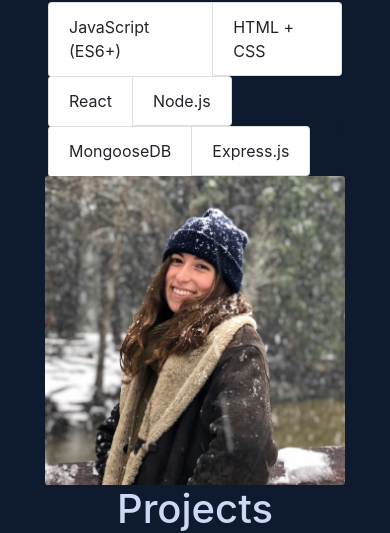
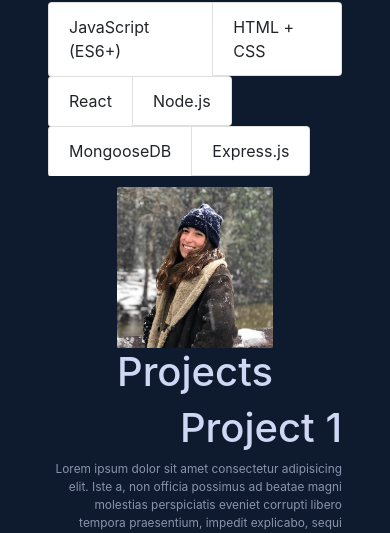
Before and after one commit to capetillo/carolina-portfolio, a React (Create React App) app: page / in a window 390 px wide. Shown: the part 929-1462 px from the top of the page. Built offline with nearby package versions, Linux system fonts and the light colour scheme.

Commit message:
centers photo on both phone view and screen view

```diff
--- a/src/App.css
+++ b/src/App.css
@@ -1,20 +1,19 @@
 * {
   background: rgb(14, 26, 45);
 }
-.aboutMe {
-  display: flex;
-  justify-content: space-between;
-}
+
 
 .photo {
   text-align: center;
+
 }
 
 .caro {
   display: inline-block;
-  width: 300px;
+  width: 40vw;
   align-content: center;
   border-radius: 1%;
+  margin-top: 3vw;
 }
 
 
--- a/src/App.js
+++ b/src/App.js
@@ -26,14 +26,17 @@ export default class App extends Component {
       <Navigation/>
       <AboutMe />
         <Row >
+
           <Col sm={12} md={6}>
             <About />
           </Col>
-          <Col sm={12} md={6} className="align-self-center">
+
+          <Col sm={12} md={6} className="justify-self-md-center">
             <div className="photo">
             <img src={carolina} alt="Carolina, me, the creator of this portfolio" className="caro"/>
             </div>
           </Col>
+
         </Row>
       <ProjectsHeader />
       <Projects />
--- a/src/components/Projects/Projects.css
+++ b/src/components/Projects/Projects.css
@@ -1,5 +1,6 @@
 .placeholder1, .placeholder2, .placeholder3 {
     width: 40vw;
+    border-radius: 1%;
 }
 
 .project {
```
